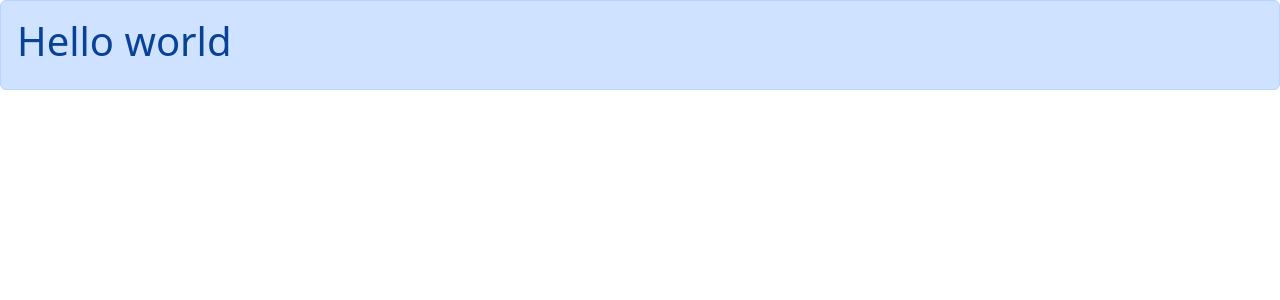
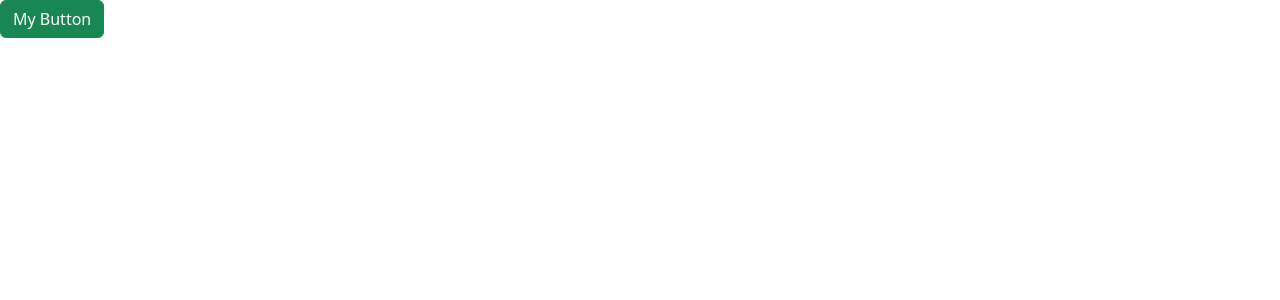
Before and after one commit to sophearyrin-dev/Yidio, a React (Vite) app in the folder yidioapp/: page / in a window 1280 px wide. Shown: the top 300 px of the page. Built offline with nearby package versions, Linux system fonts and the light colour scheme.

Commit message:
exercise1 part1 create your own button

```diff
--- a/yidioapp/src/App.tsx
+++ b/yidioapp/src/App.tsx
@@ -1,11 +1,12 @@
 import Alert from "./components/Alert";
+import MyButton from "./components/MyButton";
 
 function App() {
   return (
     <div>
-      <Alert>
-        <h1>Hello world</h1>
-      </Alert>
+      <MyButton onClick={() => console.log("Clicked")} color="success">
+        My Button
+      </MyButton>
     </div>
   );
 }
--- /dev/null
+++ b/yidioapp/src/components/MyButton.tsx
@@ -0,0 +1,18 @@
+import React from "react";
+
+interface Props {
+  children: string;
+  onClick: () => void;
+  color?: "primary" | "danger" | "secondary" | "success"; //? means Optional for color property
+}
+function MyButton({ children, onClick, color = "primary" }: Props) {
+  return (
+    <div>
+      <button type="button" onClick={onClick} className={"btn btn-" + color}>
+        {children}
+      </button>
+    </div>
+  );
+}
+
+export default MyButton;
```
